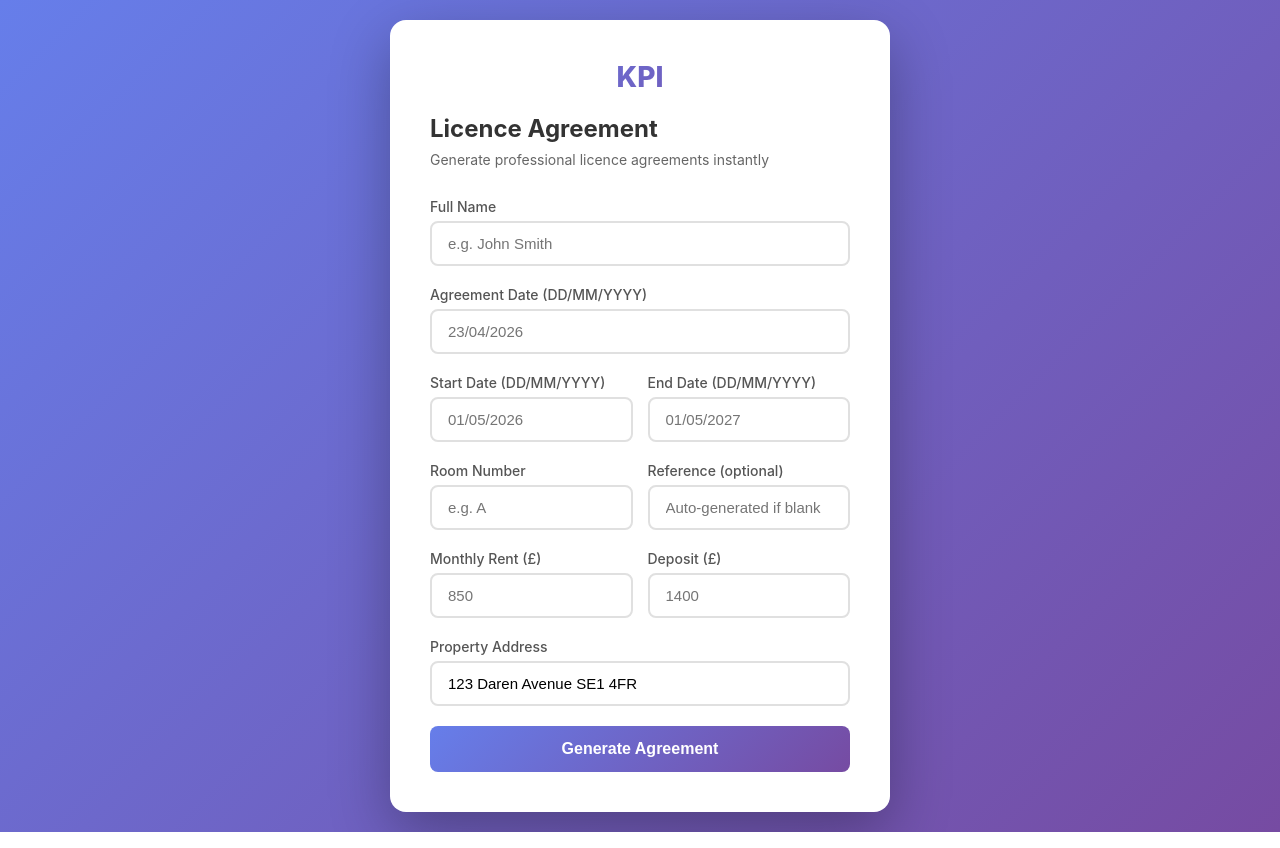
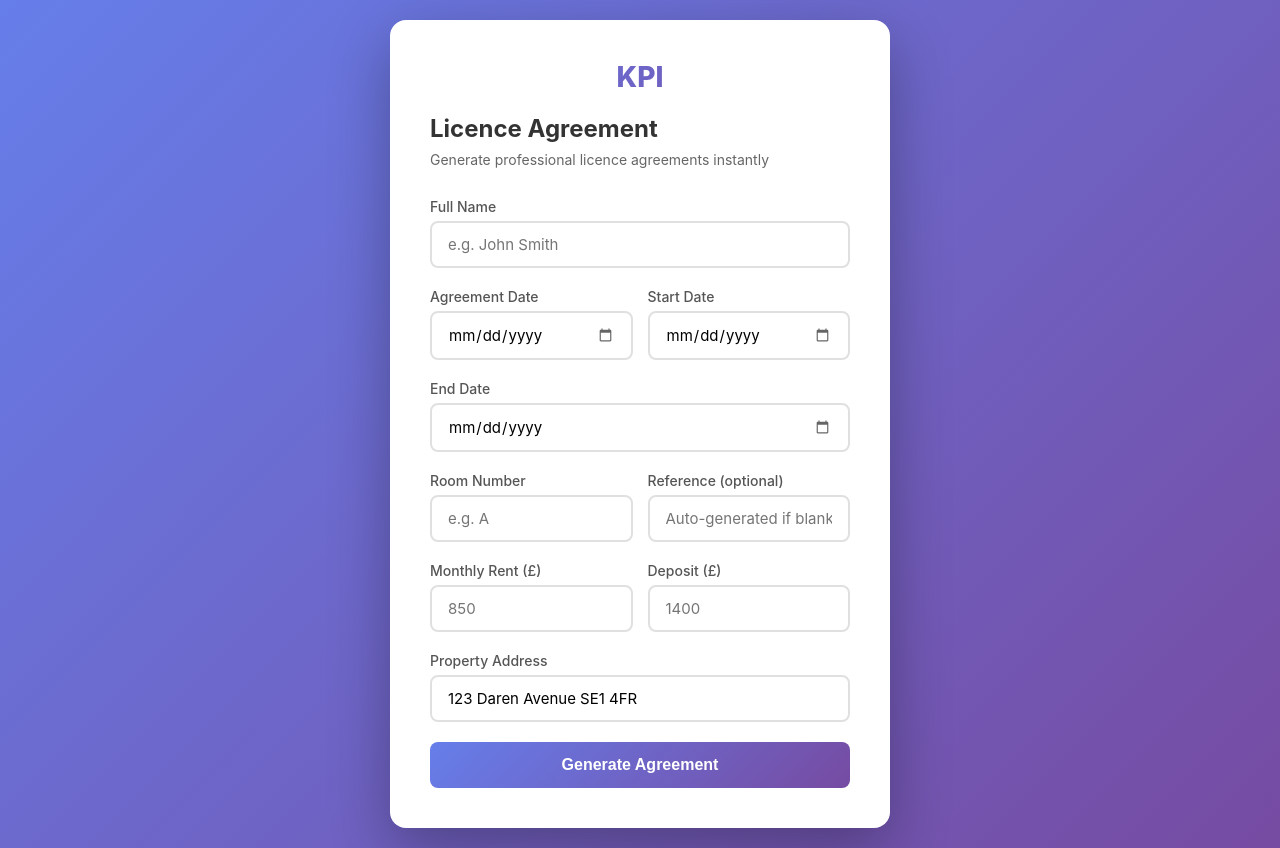
Before and after one commit to valerioterminiello-blip/kpi-contract-generator, a Python web app: template templates/index.html in a window 1280 px wide. Run offline with Jinja, Linux system fonts and the light colour scheme; the template is opened without the code that fills it, so the values that code supplies are empty.

Commit message:
Update index.html

```diff
--- a/templates/index.html
+++ b/templates/index.html
@@ -33,8 +33,12 @@
             border: 2px solid #e0e0e0;
             border-radius: 8px;
             font-size: 15px;
+            font-family: inherit;
         }
         input:focus { outline: none; border-color: #667eea; }
+        input[type="date"] {
+            cursor: pointer;
+        }
         .row { display: grid; grid-template-columns: 1fr 1fr; gap: 15px; }
         button {
             width: 100%;
@@ -46,6 +50,7 @@
             font-size: 16px;
             font-weight: 600;
             cursor: pointer;
+            transition: transform 0.2s, box-shadow 0.2s;
         }
         button:hover { transform: translateY(-2px); box-shadow: 0 8px 20px rgba(102, 126, 234, 0.4); }
         .logo { text-align: center; margin-bottom: 20px; }
@@ -55,6 +60,16 @@
             background: linear-gradient(135deg, #667eea 0%, #764ba2 100%);
             -webkit-background-clip: text;
             -webkit-text-fill-color: transparent;
+            background-clip: text;
+        }
+        /* Custom date picker styling */
+        ::-webkit-calendar-picker-indicator {
+            cursor: pointer;
+            opacity: 0.6;
+            transition: 0.2s;
+        }
+        ::-webkit-calendar-picker-indicator:hover {
+            opacity: 1;
         }
     </style>
 </head>
@@ -69,19 +84,19 @@
                 <label>Full Name</label>
                 <input type="text" name="name" placeholder="e.g. John Smith" required>
             </div>
-            <div class="form-group">
-                <label>Agreement Date (DD/MM/YYYY)</label>
-                <input type="text" name="agreement_date" placeholder="23/04/2026" required>
-            </div>
             <div class="row">
                 <div class="form-group">
-                    <label>Start Date (DD/MM/YYYY)</label>
-                    <input type="text" name="start_date" placeholder="01/05/2026" required>
+                    <label>Agreement Date</label>
+                    <input type="date" name="agreement_date" required>
                 </div>
                 <div class="form-group">
-                    <label>End Date (DD/MM/YYYY)</label>
-                    <input type="text" name="end_date" placeholder="01/05/2027">
+                    <label>Start Date</label>
+                    <input type="date" name="start_date" required>
                 </div>
+            </div>
+            <div class="form-group">
+                <label>End Date</label>
+                <input type="date" name="end_date">
             </div>
             <div class="row">
                 <div class="form-group">
```
